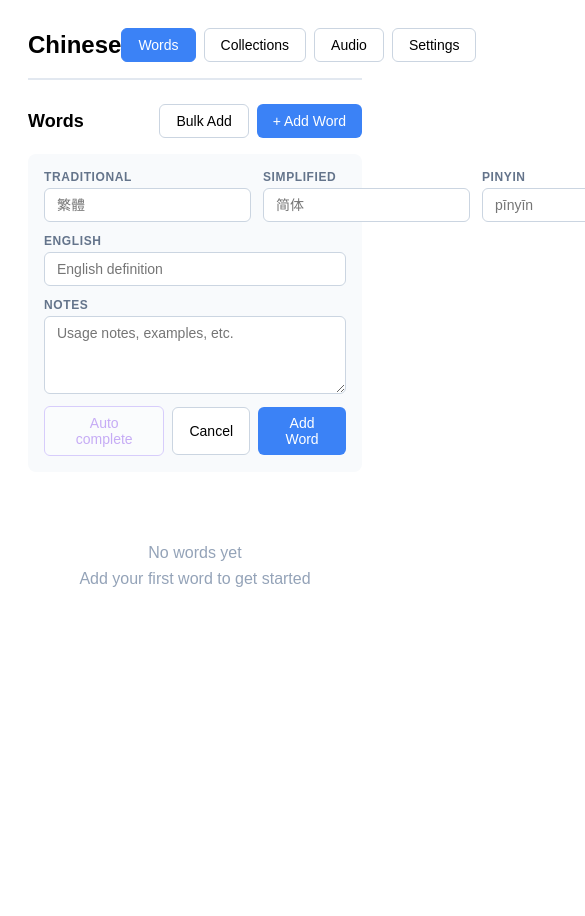
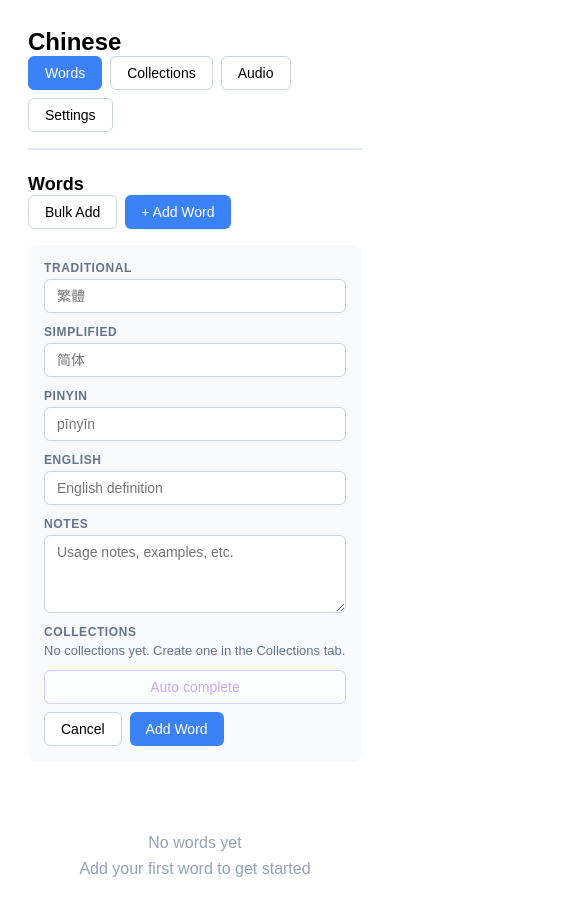
Before and after one commit to leafo/chinese, a React app: page / in a window 390 px wide. Both pictures are taken after a click on the button "+ Add Word". Shown: the top 916 px of the page, 585 px wide, since content can reach past the window. Before the commit the page ends 844 px from the top, so only its background shows below. Built offline with nearby package versions, Linux system fonts and the light colour scheme; the HTML template or start-up script is replaced by a standard one.

Commit message:
add collection assignment to word form and bulk import

```diff
--- /dev/null
+++ b/src/CollectionSelector.jsx
@@ -0,0 +1,44 @@
+import styles from "./index.module.css";
+
+export function CollectionSelector({
+  collections,
+  loading,
+  error,
+  selectedIds,
+  onToggle,
+  emptyMessage = 'No collections yet. Create one in the Collections tab.',
+}) {
+  if (loading) {
+    return <p className={styles.formHint}>Loading collections...</p>;
+  }
+
+  if (error) {
+    return <p className={styles.formHint}>Could not load collections.</p>;
+  }
+
+  if (!collections || collections.length === 0) {
+    return <p className={styles.formHint}>{emptyMessage}</p>;
+  }
+
+  return (
+    <div className={styles.collectionPicker}>
+      {collections.map((collection) => {
+        const checked = (selectedIds || []).includes(collection.id);
+
+        return (
+          <label
+            key={collection.id}
+            className={checked ? styles.collectionOptionSelected : styles.collectionOption}
+          >
+            <input
+              type="checkbox"
+              checked={checked}
+              onChange={() => onToggle(collection.id)}
+            />
+            <span>{collection.name}</span>
+          </label>
+        );
+      })}
+    </div>
+  );
+}
--- a/src/ImportWords.jsx
+++ b/src/ImportWords.jsx
@@ -2,6 +2,8 @@ import { useState, useRef, useEffect } from "react";
 import styles from "./index.module.css";
 import { setRoute } from "./router";
 import { insertWord } from "./words";
+import { useCollections } from "./collections";
+import { CollectionSelector } from "./CollectionSelector";
 import { useConfig } from "./config";
 import { ocrWords } from "./gemini";
 
@@ -15,7 +17,9 @@ export function ImportWords() {
   const [importing, setImporting] = useState(false);
   const [streamText, setStreamText] = useState('');
   const [elapsedMs, setElapsedMs] = useState(0);
+  const [collectionIds, setCollectionIds] = useState([]);
   const [apiKey] = useConfig("gemini_api_key");
+  const [collections, collectionsError, collectionsLoading] = useCollections();
 
   useEffect(() => {
     if (!processing) {
@@ -47,6 +51,7 @@ export function ImportWords() {
     setError(null);
     setExtractedWords(null);
     setSelected({});
+    setCollectionIds([]);
     setStreamText('');
     setElapsedMs(0);
 
@@ -111,6 +116,7 @@ export function ImportWords() {
     setError(null);
     setExtractedWords(null);
     setSelected({});
+    setCollectionIds([]);
     if (fileRef.current) {
       fileRef.current.value = '';
     }
@@ -149,7 +155,10 @@ export function ImportWords() {
     try {
       for (let i = 0; i < extractedWords.length; i++) {
         if (selected[i]) {
-          await insertWord(extractedWords[i]);
+          await insertWord({
+            ...extractedWords[i],
+            collection_ids: [...(extractedWords[i].collection_ids || []), ...collectionIds],
+          });
         }
       }
       setRoute({ view: 'words' });
@@ -173,7 +182,16 @@ export function ImportWords() {
     setProcessing(false);
     setStreamText('');
     setElapsedMs(0);
+    setCollectionIds([]);
     if (fileRef.current) fileRef.current.value = '';
+  };
+
+  const toggleCollection = (collectionId) => {
+    setCollectionIds((currentIds) => (
+      currentIds.includes(collectionId)
+        ? currentIds.filter(id => id !== collectionId)
+        : [...currentIds, collectionId]
+    ));
   };
 
   const elapsedSeconds = (elapsedMs / 1000).toFixed(1);
@@ -242,6 +260,19 @@ export function ImportWords() {
 
       {extractedWords && extractedWords.length > 0 && (
         <div>
+          <div className={styles.form}>
+            <div className={styles.formField}>
+              <label>Collections for Imported Words</label>
+              <CollectionSelector
+                collections={collections || []}
+                loading={collectionsLoading}
+                error={collectionsError}
+                selectedIds={collectionIds}
+                onToggle={toggleCollection}
+                emptyMessage="No collections yet. Create one in the Collections tab before importing."
+              />
+            </div>
+          </div>
           <div className={styles.importToolbar}>
             <label className={styles.checkboxLabel}>
               <input
--- a/src/WordList.jsx
+++ b/src/WordList.jsx
@@ -1,6 +1,8 @@
 import { useEffect, useRef, useState } from "react";
 import styles from "./index.module.css";
 import { useWords, insertWord, deleteWord, updateWord } from "./words";
+import { useCollections } from "./collections";
+import { CollectionSelector } from "./CollectionSelector";
 import { completeWord } from "./gemini";
 import { setRoute } from "./router";
 import { playAudio, useAudio } from "./audio";
@@ -39,18 +41,28 @@ function PlayButton({ text }) {
   );
 }
 
-function WordForm({ onSave, onCancel, initial }) {
-  const [form, setForm] = useState(initial || {
+function WordForm({ onSave, onCancel, initial, collections, collectionsLoading, collectionsError }) {
+  const [form, setForm] = useState({
     traditional: '',
     simplified: '',
     pinyin: '',
     english: '',
     notes: '',
+    collection_ids: [],
+    ...initial,
   });
   const [completing, setCompleting] = useState(false);
   const [completeError, setCompleteError] = useState(null);
 
   const set = (field) => (e) => setForm({ ...form, [field]: e.target.value });
+  const toggleCollection = (collectionId) => {
+    const selectedIds = form.collection_ids || [];
+    const nextIds = selectedIds.includes(collectionId)
+      ? selectedIds.filter(id => id !== collectionId)
+      : [...selectedIds, collectionId];
+
+    setForm({ ...form, collection_ids: nextIds });
+  };
 
   const handleSubmit = async (e) => {
     e.preventDefault();
@@ -102,6 +114,16 @@ function WordForm({ onSave, onCancel, initial }) {
         <label>Notes</label>
         <textarea value={form.notes} onChange={set('notes')} placeholder="Usage notes, examples, etc." />
       </div>
+      <div className={styles.formField}>
+        <label>Collections</label>
+        <CollectionSelector
+          collections={collections}
+          loading={collectionsLoading}
+          error={collectionsError}
+          selectedIds={form.collection_ids || []}
+          onToggle={toggleCollection}
+        />
+      </div>
       {completeError && <div className={styles.errorBox}><p>{completeError}</p></div>}
       <div className={styles.formActions}>
         <button
@@ -123,11 +145,13 @@ function WordForm({ onSave, onCancel, initial }) {
 
 export function WordList() {
   const [words, error, loading] = useWords(100, 0);
+  const [collections, collectionsError, collectionsLoading] = useCollections();
   const [displayScript] = useConfig("display_script");
   const dialogRef = useRef(null);
   const [showForm, setShowForm] = useState(false);
   const [editingWord, setEditingWord] = useState(null);
   const preferredScript = displayScript || DEFAULT_DISPLAY_SCRIPT;
+  const collectionNamesById = Object.fromEntries((collections || []).map(collection => [collection.id, collection.name]));
 
   useEffect(() => {
     const dialog = dialogRef.current;
@@ -179,7 +203,13 @@ export function WordList() {
       </div>
 
       {showForm && (
-        <WordForm onSave={handleAdd} onCancel={() => setShowForm(false)} />
+        <WordForm
+          onSave={handleAdd}
+          onCancel={() => setShowForm(false)}
+          collections={collections || []}
+          collectionsLoading={collectionsLoading}
+          collectionsError={collectionsError}
+        />
       )}
 
       {editingWord && (
@@ -204,9 +234,13 @@ export function WordList() {
             </button>
           </div>
           <WordForm
+            key={editingWord.id}
             initial={editingWord}
             onSave={handleUpdate}
             onCancel={() => setEditingWord(null)}
+            collections={collections || []}
+            collectionsLoading={collectionsLoading}
+            collectionsError={collectionsError}
           />
         </dialog>
       )}
@@ -223,6 +257,7 @@ export function WordList() {
               key={word.id}
               word={word}
               preferredScript={preferredScript}
+              collectionNamesById={collectionNamesById}
               onEdit={() => setEditingWord(word)}
               onDelete={() => handleDelete(word.id)}
             />
@@ -233,14 +268,28 @@ export function WordList() {
   );
 }
 
-function WordRow({ word, preferredScript, onEdit, onDelete }) {
+function WordRow({ word, preferredScript, collectionNamesById, onEdit, onDelete }) {
   const primaryText = getPreferredChineseText(word, preferredScript);
+  const collectionNames = (word.collection_ids || [])
+    .map(id => collectionNamesById[id])
+    .filter(Boolean);
 
   return (
     <li className={styles.wordItem}>
       <span className={styles.wordChinese}>{primaryText}</span>
-      <span className={styles.wordPinyin}>{word.pinyin}</span>
-      <span className={styles.wordEnglish}>{word.english}</span>
+      <div className={styles.wordDetails}>
+        <div className={styles.wordSummary}>
+          <span className={styles.wordPinyin}>{word.pinyin}</span>
+          <span className={styles.wordEnglish}>{word.english}</span>
+        </div>
+        {collectionNames.length > 0 && (
+          <div className={styles.tags}>
+            {collectionNames.map(name => (
+              <span key={name} className={styles.tag}>{name}</span>
+            ))}
+          </div>
+        )}
+      </div>
       <div className={styles.wordActions}>
         <PlayButton text={primaryText} />
         <button className={styles.smallButton} onClick={onEdit}>Edit</button>
--- a/src/index.module.css
+++ b/src/index.module.css
@@ -56,7 +56,7 @@
 
 .wordItem {
   display: flex;
-  align-items: baseline;
+  align-items: flex-start;
   gap: 12px;
   padding: 12px 0;
   border-bottom: 1px solid #f1f5f9;
@@ -70,6 +70,22 @@
   font-size: 22px;
   font-weight: 600;
   min-width: 80px;
+}
+
+.wordDetails {
+  display: flex;
+  flex: 1;
+  min-width: 0;
+  flex-direction: column;
+  gap: 6px;
+}
+
+.wordSummary {
+  display: flex;
+  align-items: baseline;
+  gap: 12px;
+  min-width: 0;
+  flex-wrap: wrap;
 }
 
 .wordPinyin {
@@ -87,6 +103,7 @@
 .wordActions {
   display: flex;
   gap: 4px;
+  flex-shrink: 0;
 }
 
 .smallButton {
@@ -248,6 +265,48 @@
 .formField textarea {
   resize: vertical;
   min-height: 60px;
+}
+
+.formHint {
+  margin: 0;
+  font-size: 13px;
+  color: #64748b;
+}
+
+.collectionPicker {
+  display: flex;
+  flex-wrap: wrap;
+  gap: 8px;
+}
+
+.collectionOption {
+  display: inline-flex;
+  align-items: center;
+  gap: 8px;
+  padding: 8px 12px;
+  border: 1px solid #cbd5e1;
+  border-radius: 999px;
+  background: white;
+  color: #475569;
+  cursor: pointer;
+  font-size: 14px;
+}
+
+.collectionOption:hover {
+  border-color: #94a3b8;
+  background: #f8fafc;
+}
+
+.collectionOption input,
+.collectionOptionSelected input {
+  margin: 0;
+}
+
+.collectionOptionSelected {
+  composes: collectionOption;
+  border-color: #93c5fd;
+  background: #eff6ff;
+  color: #1d4ed8;
 }
 
 .formActions {
@@ -567,3 +626,37 @@
   border-radius: 3px;
   transition: width 0.3s ease;
 }
+
+@media (max-width: 640px) {
+  .header,
+  .sectionHeader,
+  .importToolbar,
+  .formActions,
+  .wordItem {
+    flex-direction: column;
+    align-items: stretch;
+  }
+
+  .nav,
+  .importToolbarActions,
+  .formActionsRight,
+  .wordActions,
+  .wordSummary {
+    flex-wrap: wrap;
+  }
+
+  .formRow,
+  .importFields {
+    flex-direction: column;
+    align-items: stretch;
+  }
+
+  .wordChinese,
+  .wordPinyin,
+  .importFieldChinese,
+  .importFieldSmall,
+  .importFieldWide {
+    width: 100%;
+    min-width: 0;
+  }
+}
--- a/src/words.js
+++ b/src/words.js
@@ -19,16 +19,31 @@ const parseId = id => {
   return parsed;
 };
 
+const normalizeCollectionIds = (collectionIds = []) => {
+  if (!Array.isArray(collectionIds)) {
+    return [];
+  }
+
+  return [...new Set(
+    collectionIds
+      .map(id => parseInt(id, 10))
+      .filter(id => !isNaN(id))
+  )];
+};
+
 export const insertWord = async (word) => store.add({
   traditional: word.traditional || '',
   simplified: word.simplified || '',
   pinyin: word.pinyin || '',
   english: word.english || '',
   notes: word.notes || '',
-  collection_ids: word.collection_ids || [],
+  collection_ids: normalizeCollectionIds(word.collection_ids),
 });
 
-export const updateWord = async (word) => store.put(word);
+export const updateWord = async (word) => store.put({
+  ...word,
+  collection_ids: normalizeCollectionIds(word.collection_ids),
+});
 export const deleteWord = async (id) => store.remove(parseId(id));
 
 export const findWord = async (id) => {
@@ -43,6 +58,17 @@ export async function getWordsOrderedByIdDesc(limit, offset) {
 
 export async function getAllWords() {
   return store.getAll();
+}
+
+export async function unassignCollectionFromWords(collectionId) {
+  const parsedId = parseId(collectionId);
+  const words = await getAllWords();
+  const affectedWords = words.filter(word => (word.collection_ids || []).includes(parsedId));
+
+  await Promise.all(affectedWords.map(word => updateWord({
+    ...word,
+    collection_ids: (word.collection_ids || []).filter(id => id !== parsedId),
+  })));
 }
 
 export function useDependency() {
```
Also changed, not shown: src/collections.js (+6 -1 lines).
